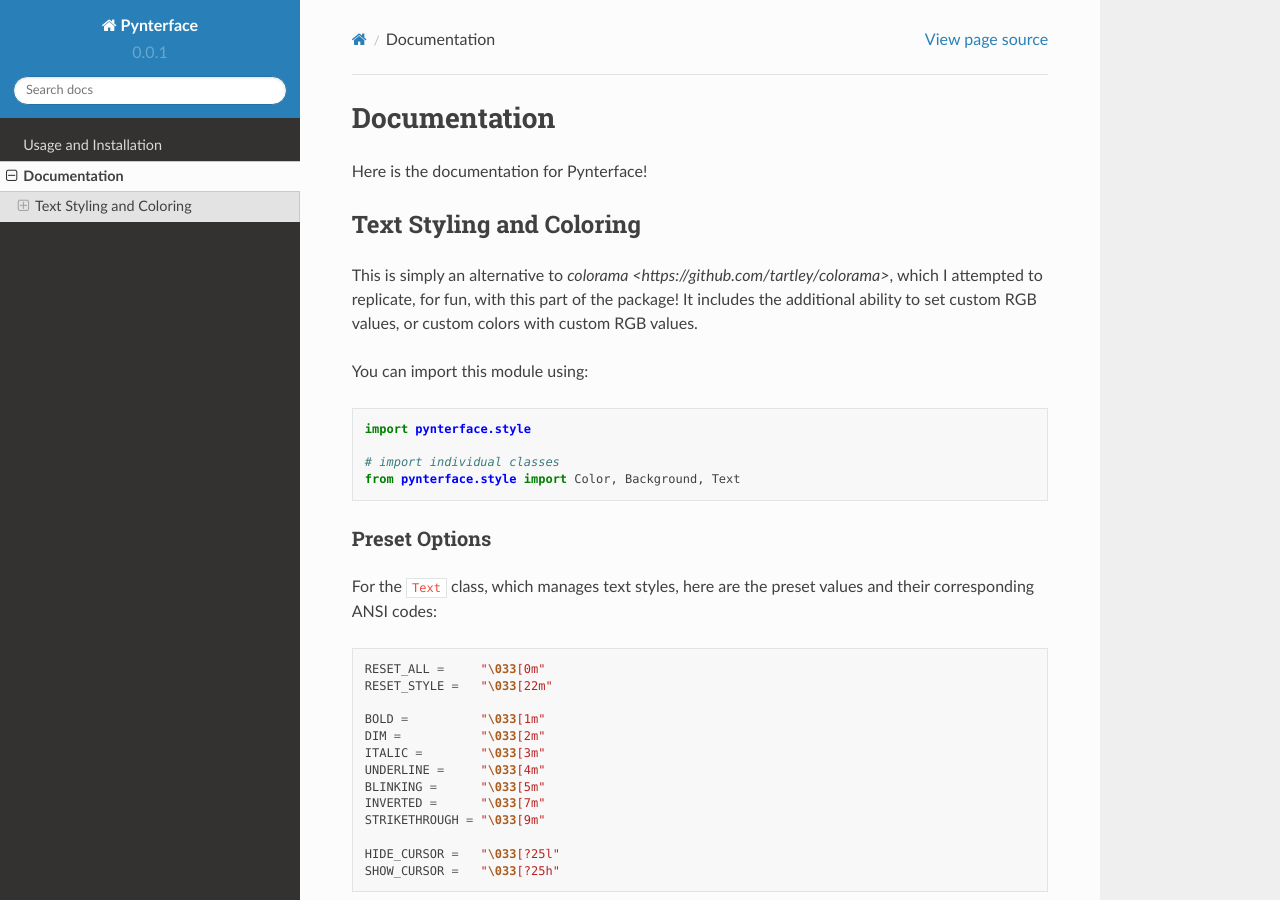
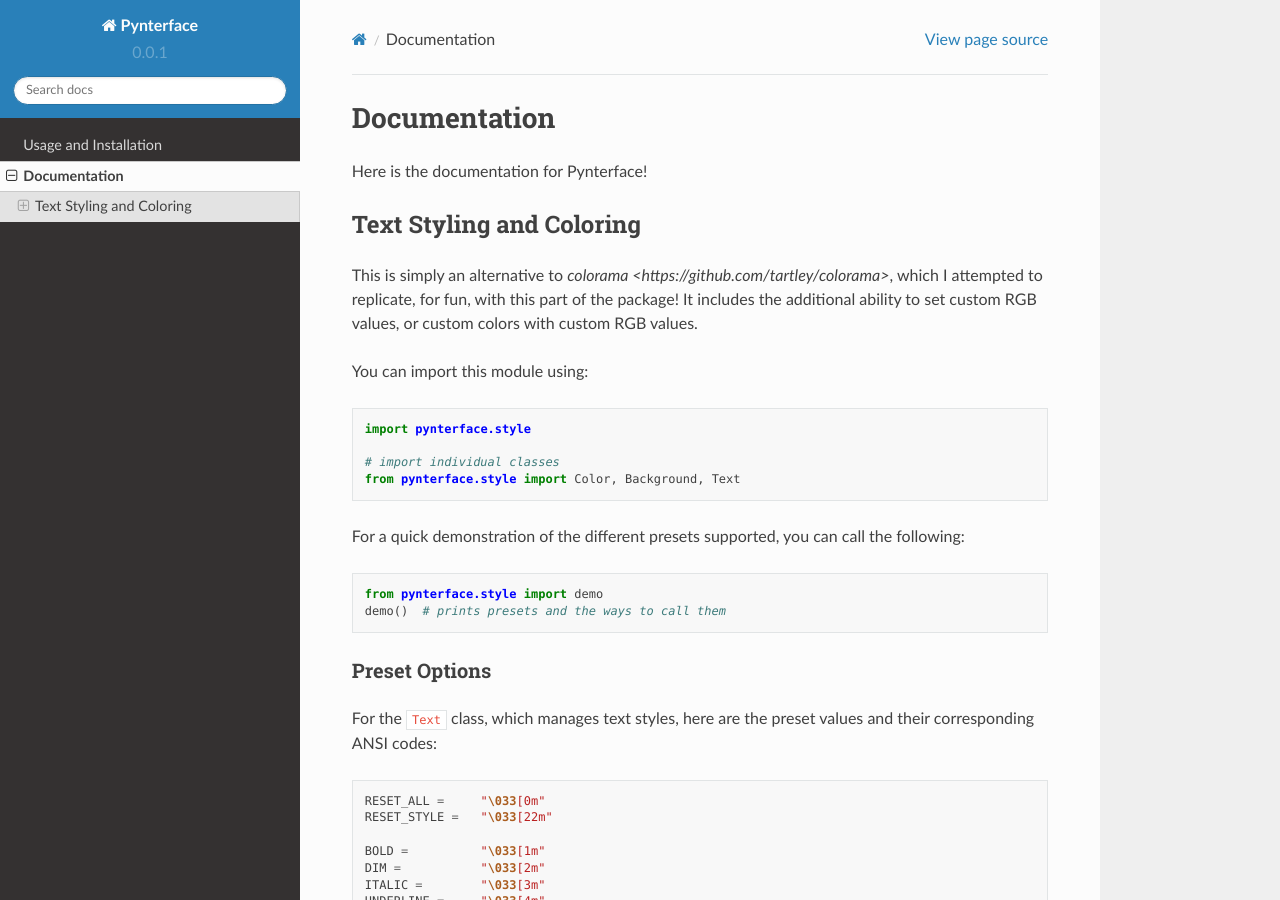
Before and after one commit to vivaansinghvi07/pynterface, a Sphinx documentation site: the page built from docs/documentation.rst, in a window 1280 px wide and 900 px high. Built offline with Sphinx 7.4.7 and the Read the Docs theme 2.0.0, drawn with Linux system fonts in a browser that asks for light colours.

Commit message:
referenced demo function

```diff
--- a/docs/documentation.rst
+++ b/docs/documentation.rst
@@ -16,6 +16,13 @@
 
     # import individual classes
     from pynterface.style import Color, Background, Text
+
+For a quick demonstration of the different presets supported, you can call the following:
+
+.. code:: python
+
+    from pynterface.style import demo
+    demo()  # prints presets and the ways to call them
 
 Preset Options
 --------------
```
